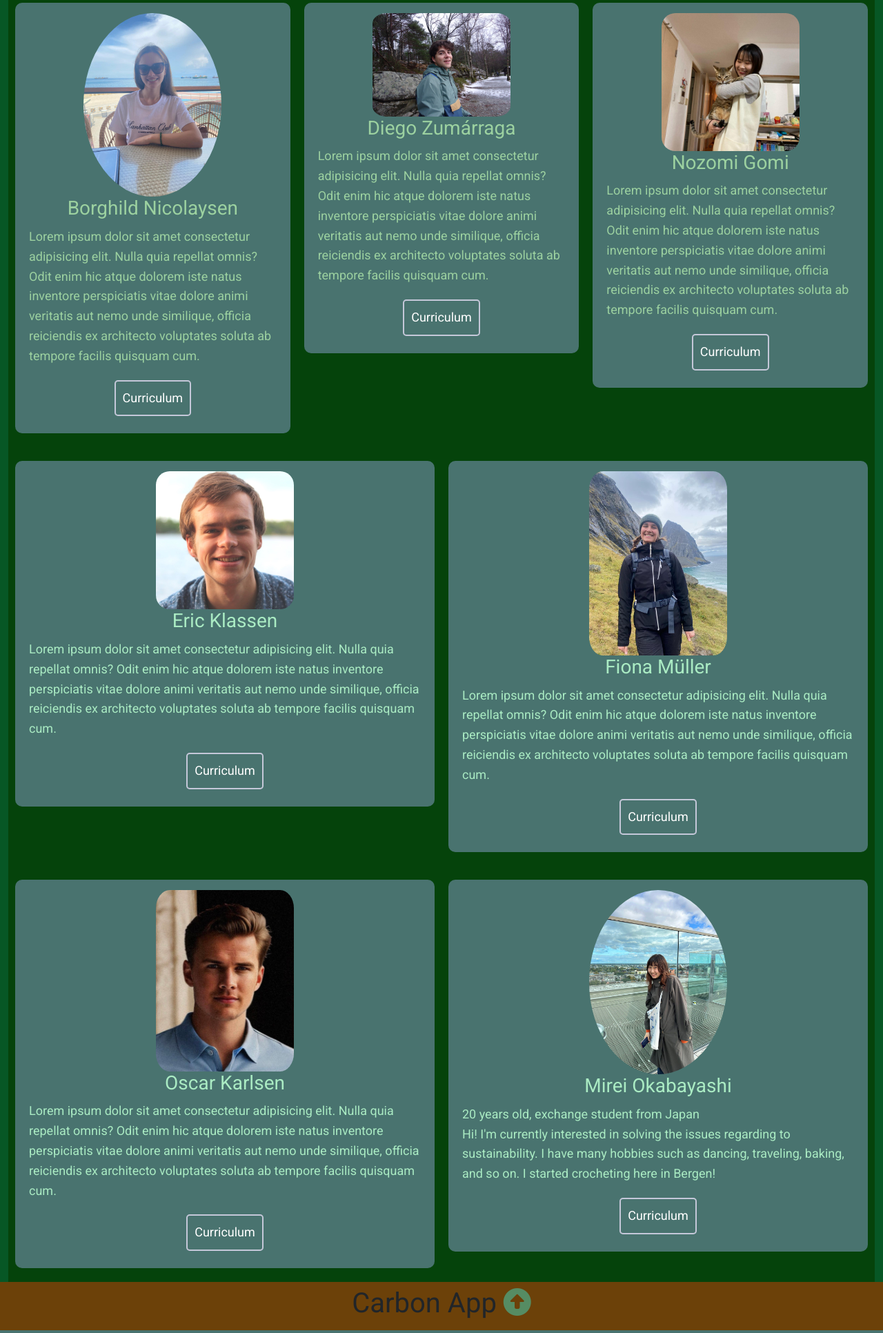
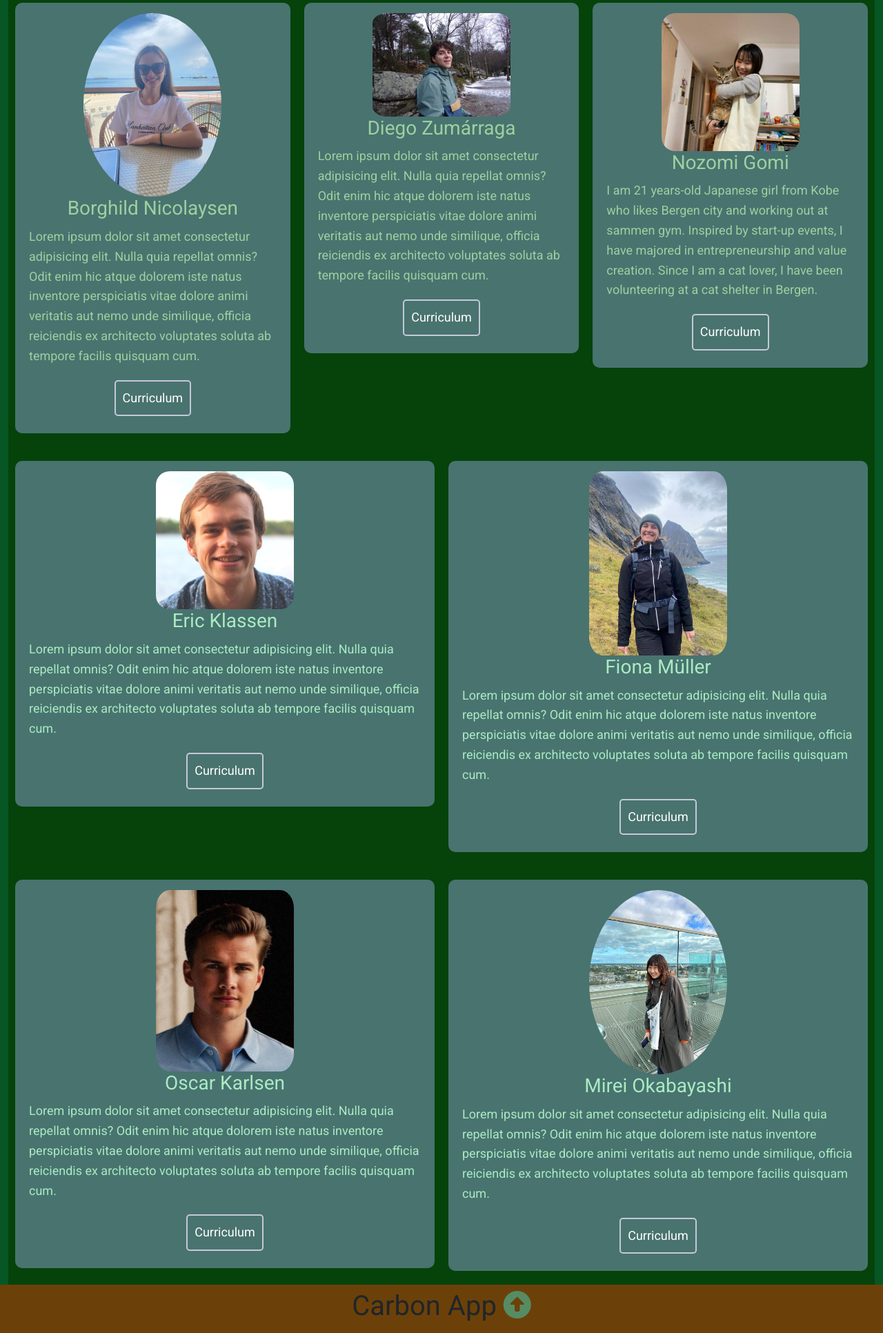
Before and after one commit to eklass3/NHH-FOR19-Group3, a Flask app: page / in a window 1280 px wide. Shown: the part 578-2510 px from the top of the page at 69% size. Run offline with Flask 2, Linux system fonts and the light colour scheme; some libraries are stand-ins or nearby versions.

Commit message:
Self Introduction (Nozomi)
I added a personal statement!!
Nozomi

```diff
--- a/templates/home.html
+++ b/templates/home.html
@@ -65,7 +65,7 @@
         <div class="box">
           <img src="/static/423422752_847163317210914_6450555646815121555_n.jpg" alt="" style="border-radius: 10%; width:200px;">
           <h3>Nozomi Gomi</h3>
-          <p>  Lorem ipsum dolor sit amet consectetur adipisicing elit. Nulla quia repellat omnis? Odit enim hic atque dolorem iste natus inventore perspiciatis vitae dolore animi veritatis aut nemo unde similique, officia reiciendis ex architecto voluptates soluta ab tempore facilis quisquam cum.
+          <p>  I am 21 years-old Japanese girl from Kobe who likes Bergen city and working out at sammen gym. Inspired by start-up events, I have majored in entrepreneurship and value creation. Since I am a cat lover, I have been volunteering at a cat shelter in Bergen.
           </p>
           <div class="section_container_buttons_developers">
             <a class="btn_developers" href="#"  target="_blank">Curriculum</a>
@@ -106,7 +106,7 @@
       <div class="box2">
         <img src="/static/Mirei.jpg" alt="" style="border-radius: 50%; width:200px;">
         <h3>Mirei Okabayashi</h3>
-        <p> 20 years old, exchange student from Japan <br> Hi! I'm currently interested in solving the issues regarding to sustainability. I have many hobbies such as dancing, traveling, baking, and so on. I started crocheting here in Bergen!
+        <p>  Lorem ipsum dolor sit amet consectetur adipisicing elit. Nulla quia repellat omnis? Odit enim hic atque dolorem iste natus inventore perspiciatis vitae dolore animi veritatis aut nemo unde similique, officia reiciendis ex architecto voluptates soluta ab tempore facilis quisquam cum.
         </p>
         <div class="section_container_buttons_developers">
           <a class="btn_developers" href="#"  target="_blank">Curriculum</a>
```
